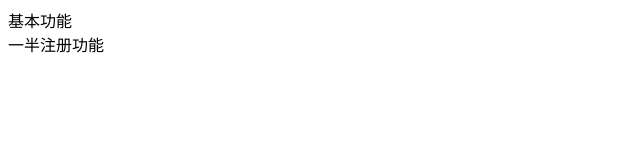
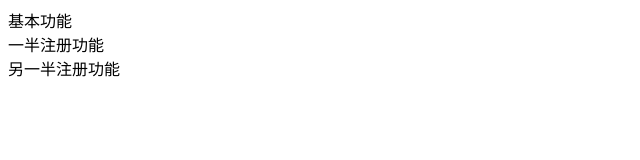
Before and after one commit to dousongting/Myfirstprojet, a plain HTML site: page index.html in a window 1280 px wide. Shown: the whole page, without its empty margins (0-640 px from the left). Drawn offline with Linux system fonts and the light colour scheme.

Commit message:
另一半注册功能

```diff
--- a/index.html
+++ b/index.html
@@ -11,5 +11,8 @@
     <div>
         一半注册功能
     </div>
+    <div>
+        另一半注册功能
+    </div>
 </body>
 </html>
```
